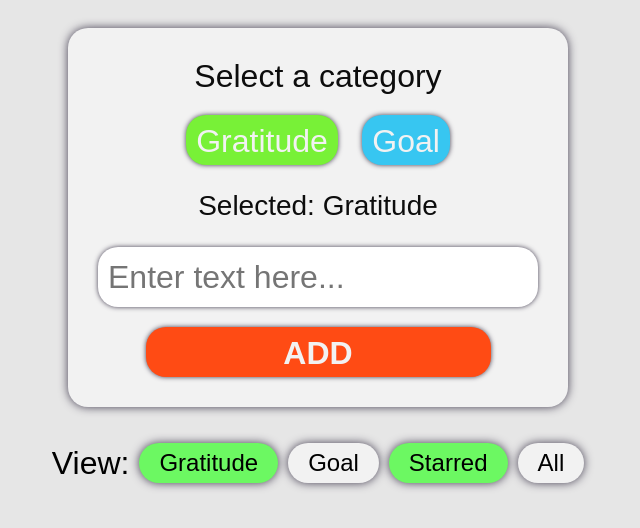
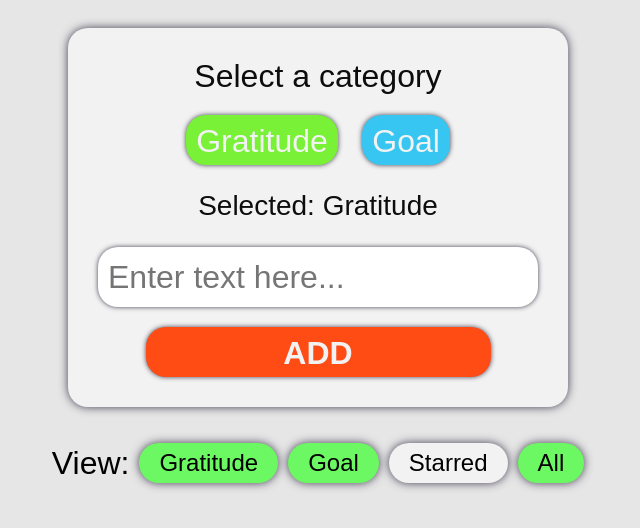
Before and after one commit to YeahEsCereal/SimpleJournal, a plain HTML site: page index.html in a window 1280 px wide. Shown: the whole page, without its empty margins (322-962 px from the left). Drawn offline with Linux system fonts and the light colour scheme.

Commit message:
Update index.html

```diff
--- a/index.html
+++ b/index.html
@@ -23,12 +23,13 @@
     <div class="view">
         <span>View:</span>
         <button class="viewButton selected Gratitude" onclick="selectView('Gratitude')">Gratitude</button>
-        <button class="viewButton Goal" onclick="selectView('Goal')">Goal</button>
-        <button class="viewButton selected Starred" onclick="selectView('Starred')">Starred</button>
-        <button class="viewButton All" onclick="selectView('All')">All</button>
+        <button class="viewButton selected Goal" onclick="selectView('Goal')">Goal</button>
+        <button class="viewButton Starred" onclick="selectView('Starred')">Starred</button>
+        <button class="viewButton selected All" onclick="selectView('All')">All</button>
     </div>
 
     <div class="journalEntries"></div>
 
     <script src="script.js"></script>
+
 </body></html>
```
